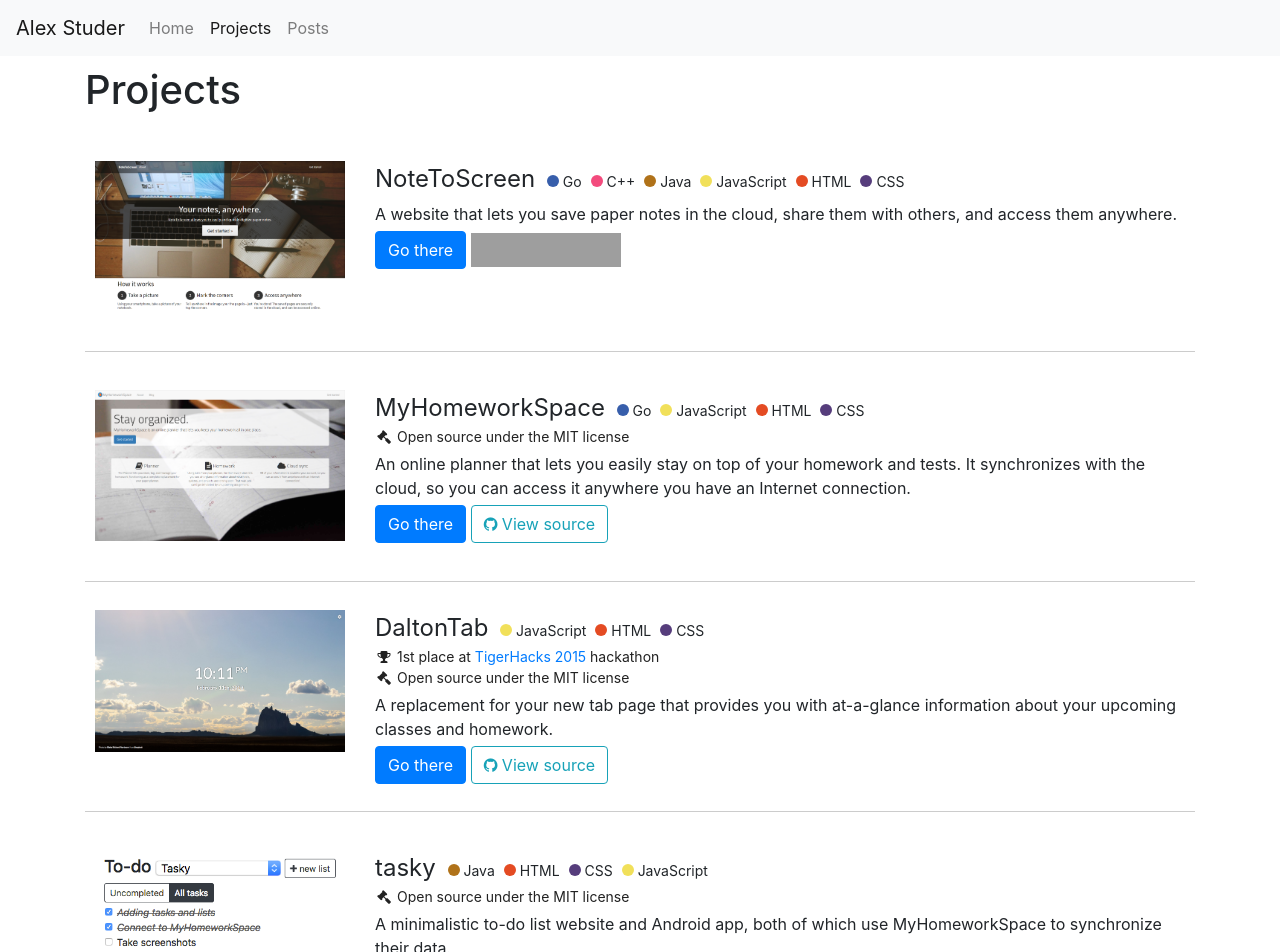
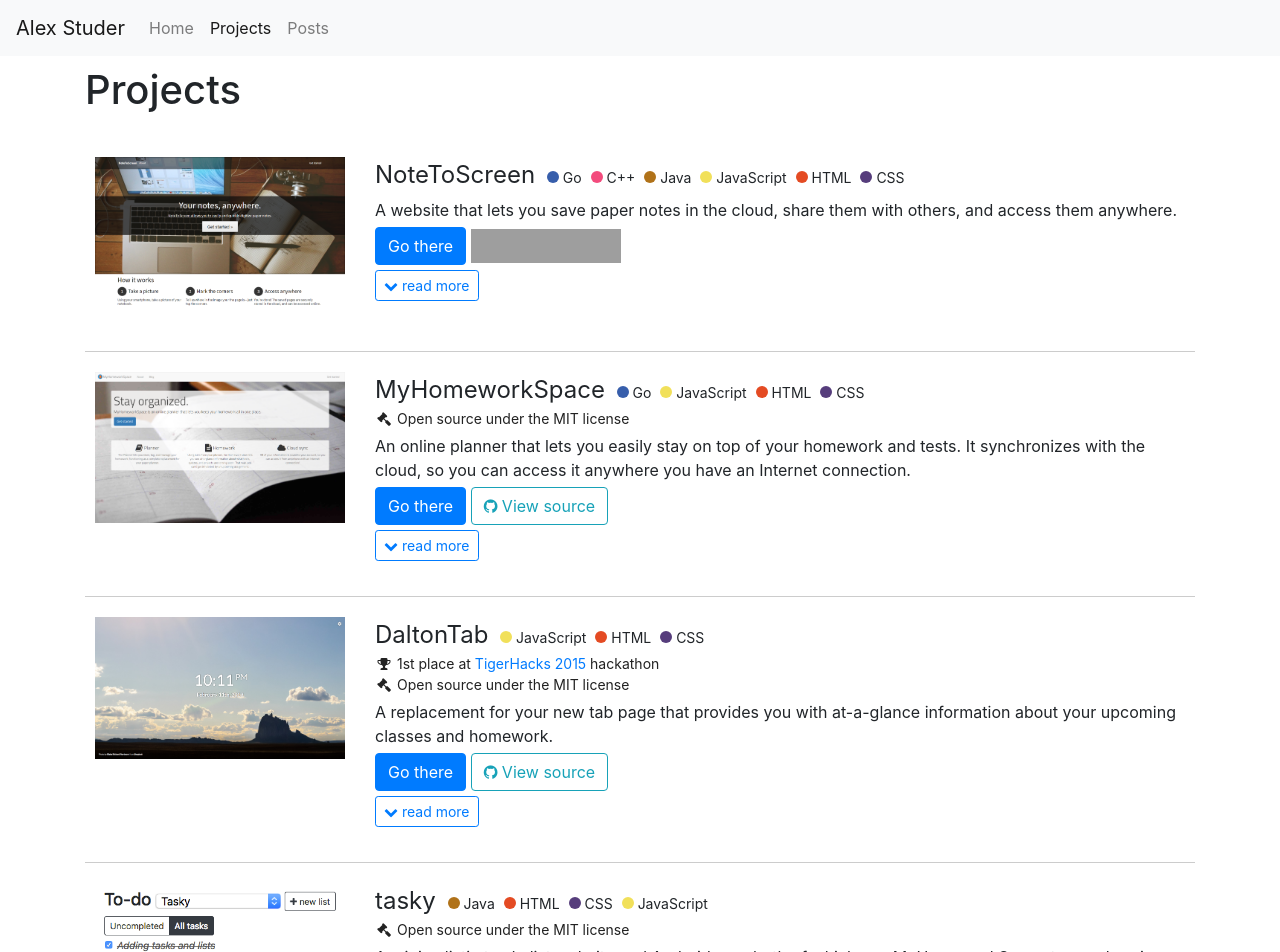
Before and after one commit to thatoddmailbox/thatoddmailbox.github.io, a Jekyll site: the page built from projects.html, in a window 1280 px wide. Shown: the top 952 px of the page. Built offline with Jekyll 4.4.1, drawn with Linux system fonts in a browser that asks for light colours; nearby versions of some CDN libraries; grey boxes are pictures that could not be loaded.

Commit message:
add a read more button to projects, allowing you to expand their entry and see more details

```diff
--- a/_includes/project_info.html
+++ b/_includes/project_info.html
@@ -1,3 +1,4 @@
+<div class="project-info">
 	<div class="project-name">
 		{{ project.name }}
 		{% if project.technology %}
@@ -56,3 +57,15 @@
 		<a href="{{ link.url }}" class="btn btn-outline-info" target="_blank"><i class="fa fa-{{ link.icon }}"></i> {{ link.name }}</a>
 		{% endfor %}
 	</div>
+	{% unless project.small %}
+		<div class="project-expand-trigger">
+			<button class="btn btn-sm btn-outline-primary"><i class="fa fa-chevron-down"></i> read more</button>
+		</div>
+	{% endunless %}
+
+	{% unless project.small %}
+	<div class="project-expand-content" style="max-height: 0">
+		{{ project.content }}
+	</div>
+	{% endunless %}
+</div>
--- a/css/projects.css
+++ b/css/projects.css
@@ -2,11 +2,17 @@
 	border-bottom: solid 1px #ccc;
 	padding: 20px 10px;
 }
+
 .project {
 	display: table;
 	width: 100%;
 	min-height: 230px;
+	transition: 0.2s background-color;
 }
+.project.selected {
+	background: #ddd;
+}
+
 .project-container {
 	display: table-cell;
     vertical-align: middle;
@@ -44,3 +50,16 @@
 .project-app-badge {
 	width: 150px;
 }
+
+.project-expand-trigger {
+	margin: 5px 0;
+}
+
+.project-expand-content {
+	padding-top: 10px;
+	overflow: hidden;
+	transition: 0.2s max-height;
+}
+.project-expand-content h1 {
+	font-size: 22px;
+}
--- /dev/null
+++ b/js/projects.js
@@ -0,0 +1,26 @@
+$(document).ready(function() {
+    $(".project-expand-trigger .btn").click(function() {
+        var $button = $(this);
+        var $buttonIcon = $button.find(".fa");
+        var $projectInfo = $button.parent().parent();
+        var $project = $projectInfo.parent().parent().parent().parent();
+
+        if ($project.hasClass("selected")) {
+            // hide everything
+
+            $button.removeClass("active");
+            $buttonIcon.removeClass("fa-chevron-up").addClass("fa-chevron-down");
+            $project.removeClass("selected");
+            $projectInfo.find(".project-expand-content").css("max-height", "0");
+        } else {
+            // show everything
+
+            $(".project.selected .project-expand-trigger .btn").click();
+
+            $button.addClass("active");
+            $buttonIcon.removeClass("fa-chevron-down").addClass("fa-chevron-up");
+            $project.addClass("selected");
+            $projectInfo.find(".project-expand-content").css("max-height", "500px");
+        }
+    });
+});
--- a/projects.html
+++ b/projects.html
@@ -2,6 +2,7 @@
 title: Projects
 layout: base
 css: /css/projects.css
+js: /js/projects.js
 ---
 {% assign projects_sorted = site.projects | sort: 'index', 'last' %}
 
```
Lines whose indentation alone changed are shown as unchanged.
